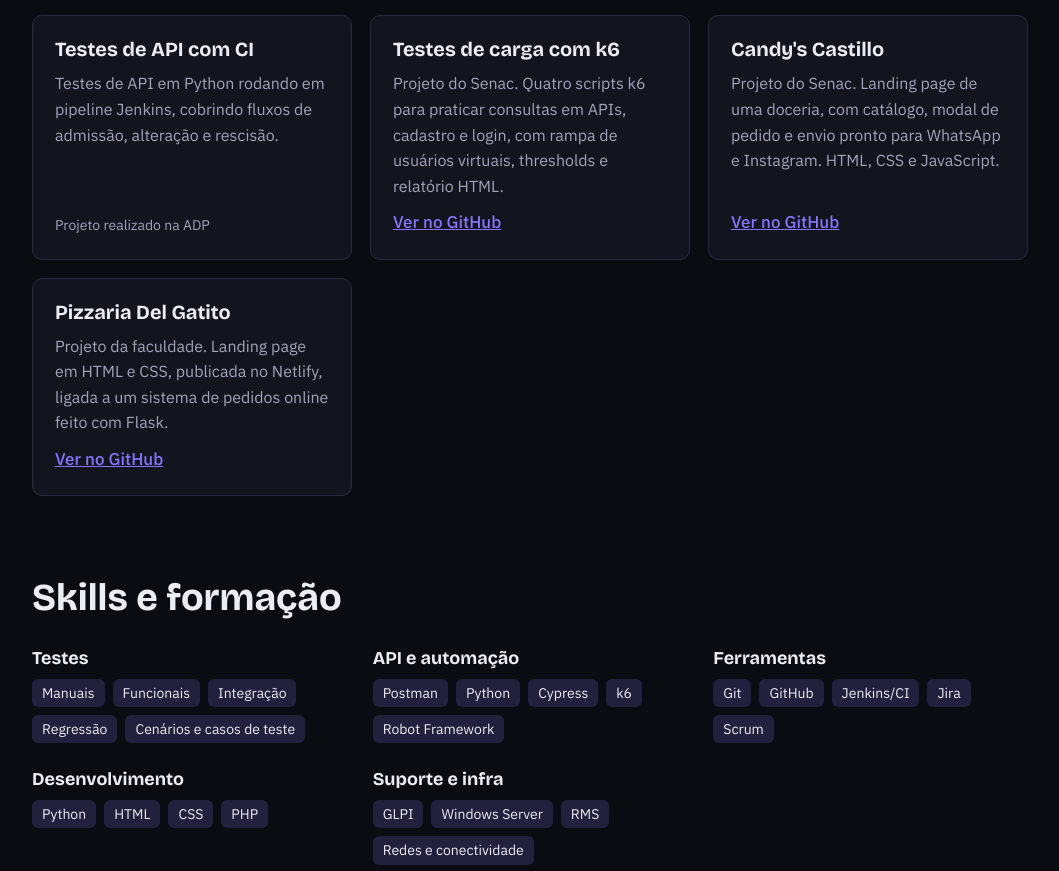
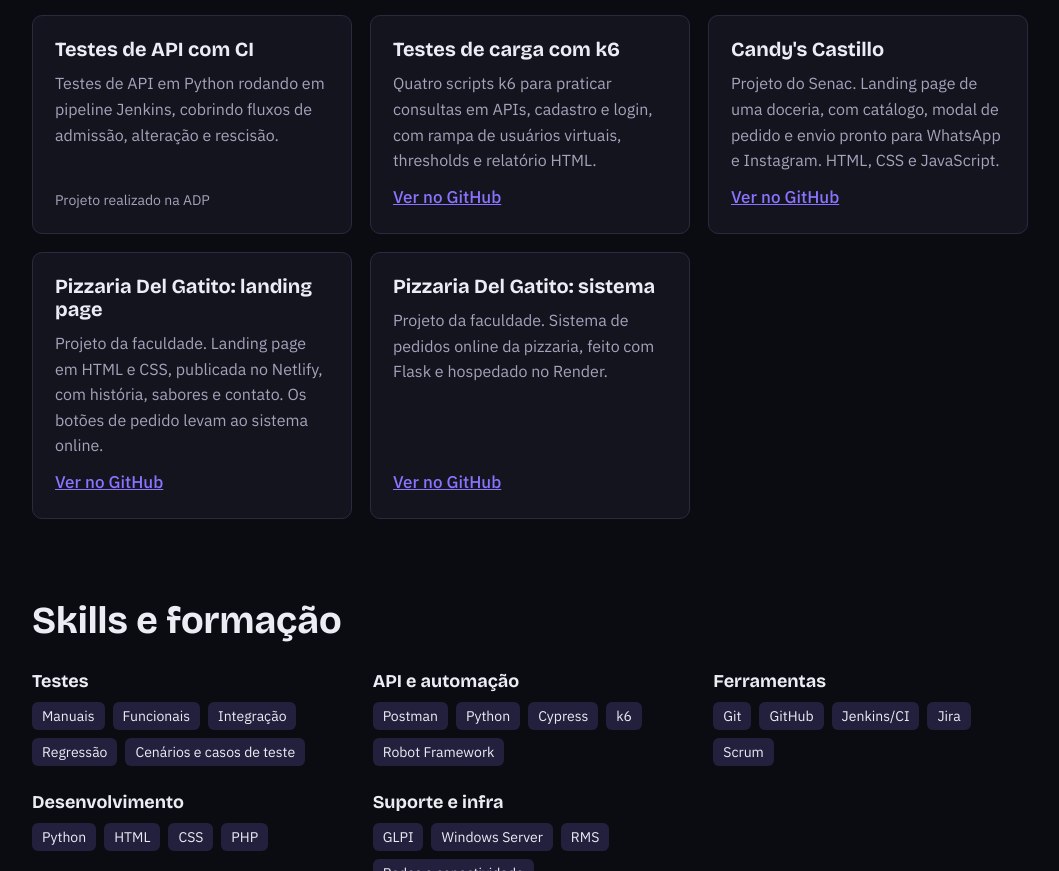
Before and after one commit to WillianRRP/Meu-portifolio-qa, a plain HTML site: page index.html in a window 1280 px wide. Shown: the part 2101-2972 px from the top of the page, without its empty margins (110-1169 px from the left). Drawn offline with nearby package versions, Linux system fonts and the light colour scheme.

Commit message:
Update index.html

```diff
--- a/index.html
+++ b/index.html
@@ -159,9 +159,10 @@ footer{border-top:1px solid var(--line);padding:22px 0;color:var(--muted);font-s
     <div class="card"><h3>Excel pelo Telegram</h3><p>Solução que envia arquivos Excel aos usuários pelo Telegram, sem trabalho manual.</p><span style="margin-top:auto;font-size:14px;color:var(--muted)">Projeto interno da empresa</span></div>
     <div class="card"><h3>Ferramentas de automação</h3><p>Web scraping e webhooks em Python para automatizar processos internos de TI.</p><span style="margin-top:auto;font-size:14px;color:var(--muted)">Projeto interno da empresa</span></div>
     <div class="card"><h3>Testes de API com CI</h3><p>Testes de API em Python rodando em pipeline Jenkins, cobrindo fluxos de admissão, alteração e rescisão.</p><span style="margin-top:auto;font-size:14px;color:var(--muted)">Projeto realizado na ADP</span></div>
-    <div class="card"><h3>Testes de carga com k6</h3><p>Projeto do Senac. Quatro scripts k6 para praticar consultas em APIs, cadastro e login, com rampa de usuários virtuais, thresholds e relatório HTML.</p><a href="https://github.com/WillianRRP/projeto-com-k6" target="_blank" rel="noopener">Ver no GitHub</a></div>
+    <div class="card"><h3>Testes de carga com k6</h3><p>Quatro scripts k6 para praticar consultas em APIs, cadastro e login, com rampa de usuários virtuais, thresholds e relatório HTML.</p><a href="https://github.com/WillianRRP/projeto-com-k6" target="_blank" rel="noopener">Ver no GitHub</a></div>
     <div class="card"><h3>Candy's Castillo</h3><p>Projeto do Senac. Landing page de uma doceria, com catálogo, modal de pedido e envio pronto para WhatsApp e Instagram. HTML, CSS e JavaScript.</p><a href="https://github.com/WillianRRP/candys-castillo-senac" target="_blank" rel="noopener">Ver no GitHub</a></div>
-    <div class="card"><h3>Pizzaria Del Gatito</h3><p>Projeto da faculdade. Landing page em HTML e CSS, publicada no Netlify, ligada a um sistema de pedidos online feito com Flask.</p><a href="https://github.com/WillianRRP/pizzaria_del_gatito_faculdade_P" target="_blank" rel="noopener">Ver no GitHub</a></div>
+    <div class="card"><h3>Pizzaria Del Gatito: landing page</h3><p>Projeto da faculdade. Landing page em HTML e CSS, publicada no Netlify, com história, sabores e contato. Os botões de pedido levam ao sistema online.</p><a href="https://github.com/WillianRRP/pizzaria_del_gatito_faculdade_P" target="_blank" rel="noopener">Ver no GitHub</a></div>
+    <div class="card"><h3>Pizzaria Del Gatito: sistema</h3><p>Projeto da faculdade. Sistema de pedidos online da pizzaria, feito com Flask e hospedado no Render.</p><a href="https://github.com/WillianRRP/pizzaria_del_gatito_faculdade" target="_blank" rel="noopener">Ver no GitHub</a></div>
   </div>
 </section>
 
```
